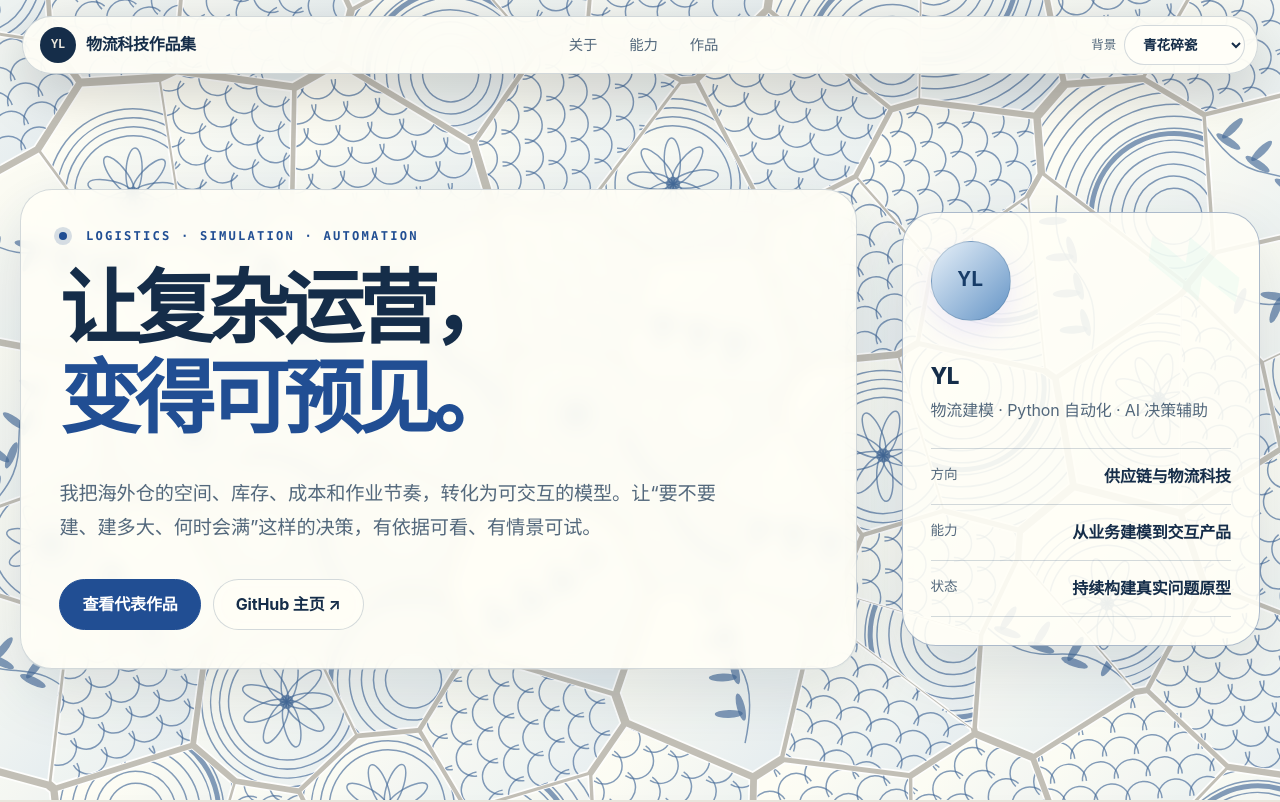
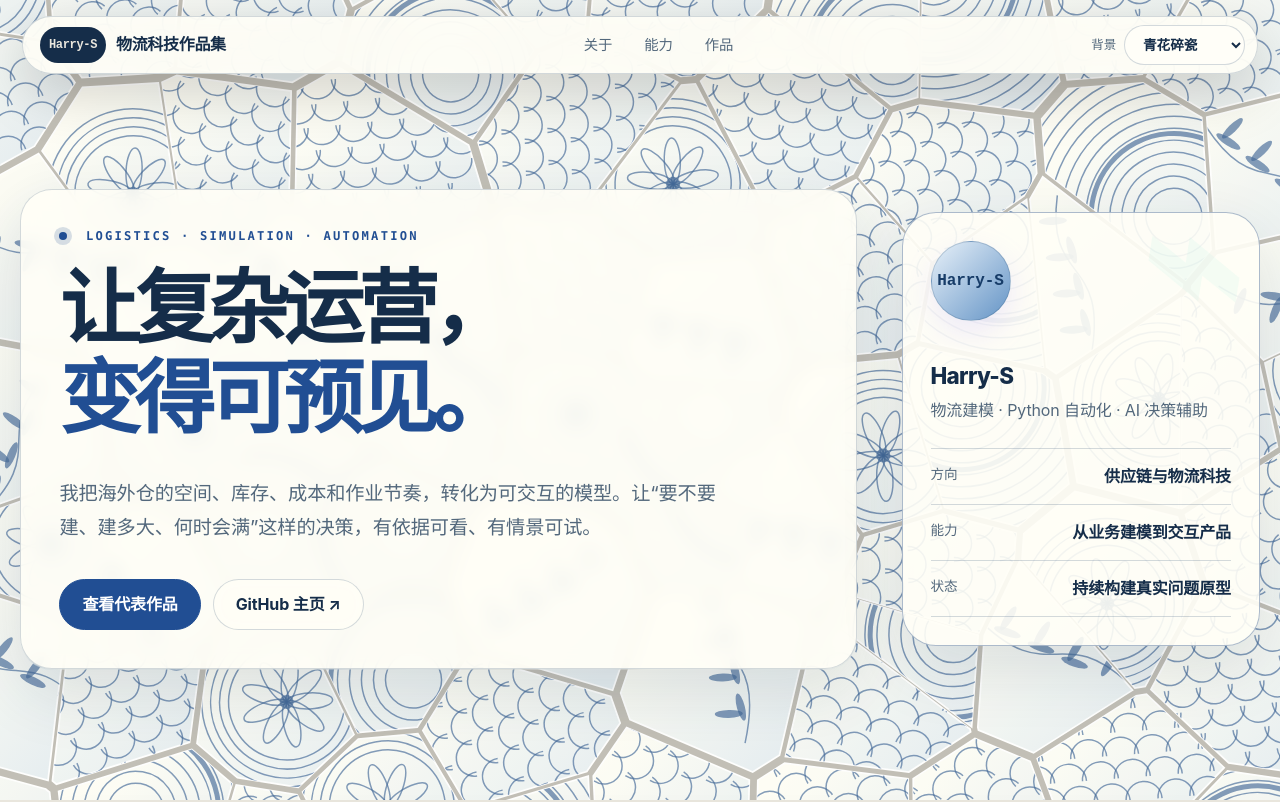
Before and after one commit to 2631646035-dot/2631646035-dot.github.io, a plain HTML site: page index.html in a window 1280 px wide. Shown: the top 802 px of the page. Drawn offline with Linux system fonts and the light colour scheme.

Commit message:
Rename portfolio author to Harry-S

```diff
--- a/index.html
+++ b/index.html
@@ -5,10 +5,10 @@
     <meta name="viewport" content="width=device-width, initial-scale=1.0" />
     <meta
       name="description"
-      content="YL 的物流仿真、数字孪生、Python 自动化与 AI 决策辅助作品集。"
+      content="Harry-S 的物流仿真、数字孪生、Python 自动化与 AI 决策辅助作品集。"
     />
     <meta name="theme-color" content="#0b1020" />
-    <title>YL｜物流仿真与自动化作品集</title>
+    <title>Harry-S｜物流仿真与自动化作品集</title>
     <link
       rel="icon"
       type="image/svg+xml"
@@ -26,7 +26,7 @@
 
     <header class="site-header">
       <a class="brand" href="#top" aria-label="返回首页">
-        <span class="brand-mark" aria-hidden="true">YL</span>
+        <span class="brand-mark" aria-hidden="true">Harry-S</span>
         <span>物流科技作品集</span>
       </a>
       <nav class="nav" aria-label="主导航">
@@ -59,9 +59,9 @@
         </div>
 
         <aside class="profile-card" aria-label="个人信息摘要">
-          <div class="avatar" aria-hidden="true">YL</div>
+          <div class="avatar" aria-hidden="true">Harry-S</div>
           <div>
-            <p class="profile-name">YL</p>
+            <p class="profile-name">Harry-S</p>
             <p class="profile-role">物流建模 · Python 自动化 · AI 决策辅助</p>
           </div>
           <dl class="quick-facts">
@@ -203,7 +203,7 @@
     </main>
 
     <footer class="footer">
-      <p>© <span id="year"></span> YL</p>
+      <p>© <span id="year"></span> Harry-S</p>
       <p>物流仿真 · 数字孪生 · Python 自动化</p>
     </footer>
   </body>
--- a/stage.css
+++ b/stage.css
@@ -5,7 +5,7 @@ html { scroll-padding-top:100px; }
 body { background:var(--bg); letter-spacing:-.008em; overflow-x:hidden; }
 body::before { content:""; pointer-events:none; position:fixed; inset:0; z-index:-1; opacity:.32; background:radial-gradient(ellipse at 77% 16%,rgba(65,115,145,.16),transparent 44%),linear-gradient(90deg,transparent 49.9%,rgba(181,220,230,.035) 50%,transparent 50.1%); }
 .site-header { width:min(calc(100% - 44px),var(--max)); margin:16px auto 0; padding:8px 12px 8px 17px; border-radius:100px; background:color-mix(in srgb,var(--bg-elevated) 86%,transparent); box-shadow:0 18px 55px rgba(0,0,0,.18); }
-.brand-mark { border-radius:50%; background:var(--text); color:var(--bg); }
+.brand-mark { border-radius:18px; background:var(--text); color:var(--bg); }
 .nav { gap:32px; }
 .nav a, .header-cta { position:relative; transition:color .25s ease; }
 .nav a::after, .header-cta::after { content:""; position:absolute; left:0; right:100%; bottom:-5px; height:1px; background:var(--accent); transition:right .3s ease; }
@@ -24,7 +24,7 @@ body::before { content:""; pointer-events:none; position:fixed; inset:0; z-index
 .profile-card { border-radius:34px; border-color:color-mix(in srgb,var(--accent) 22%,var(--line)); background:linear-gradient(155deg,rgba(103,157,173,.15),transparent 48%),var(--bg-elevated); transform:rotate(2deg); transition:transform .5s ease,border-color .4s; }
 .profile-card:hover { transform:rotate(0) translateY(-8px); border-color:var(--accent); }
 .profile-card::after { content:"⌁"; top:-22px; right:16px; font-size:11rem; color:rgba(150,235,219,.1); }
-.avatar { border-radius:50%; }
+.avatar { border-radius:50%; font-size:16px; white-space:nowrap; }
 .section { padding-block:130px; }
 .section-heading h2,.contact h2 { letter-spacing:-.065em; }
 .tool-card { border-radius:28px; background:linear-gradient(160deg,rgba(100,160,174,.06),transparent 60%),var(--surface); }
--- a/style.css
+++ b/style.css
@@ -70,7 +70,7 @@ a:focus-visible, button:focus-visible { outline: 3px solid var(--accent); outlin
   backdrop-filter: blur(18px);
 }
 .brand { display: inline-flex; align-items: center; gap: 10px; font-weight: 760; letter-spacing: -.02em; }
-.brand-mark { display: grid; place-items: center; width: 36px; height: 36px; border-radius: 10px; background: var(--accent); color: var(--accent-ink); font: 800 12px/1 ui-monospace, monospace; }
+.brand-mark { display: grid; place-items: center; width: 66px; height: 36px; flex-shrink: 0; white-space: nowrap; border-radius: 10px; background: var(--accent); color: var(--accent-ink); font: 800 12px/1 ui-monospace, monospace; }
 .nav { display: flex; gap: 28px; color: var(--muted); font-size: .9rem; }
 .nav a { transition: color .2s ease; }
 .nav a:hover { color: var(--text); }
```
Also changed, not shown: projects/bill-auditor.html (+1 -1 lines), projects/mailcollector.html (+1 -1 lines), projects/vfh-digital-twin.html (+3 -3 lines), 1 other file.
